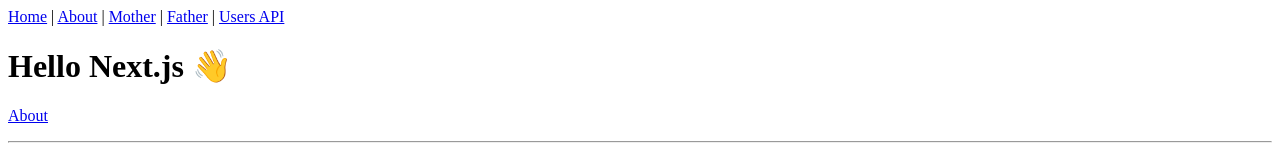
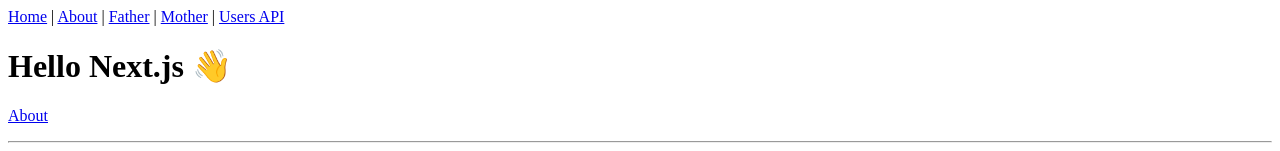
Before and after one commit to kewpie134134/next-ts-account-book, a Next.js app: page / in a window 1280 px wide. Shown: the top 151 px of the page. Built offline with nearby package versions, Linux system fonts and the light colour scheme.

Commit message:
表示順番を変更

```diff
--- a/components/Layout.tsx
+++ b/components/Layout.tsx
@@ -26,12 +26,12 @@
           <a>About</a>
         </Link>{' '}
         |{' '}
+        <Link href={`/father/${getThisYearAndMonth()}`}>
+          <a>Father</a>
+        </Link>{' '}
+        |{' '}
         <Link href={`/mother/${getThisYearAndMonth()}`}>
           <a>Mother</a>
-        </Link>{' '}
-        |{' '}
-        <Link href={`/father/${getThisYearAndMonth()}`}>
-          <a>Father</a>
         </Link>{' '}
         | <a href="/api/users">Users API</a>
       </nav>
```
